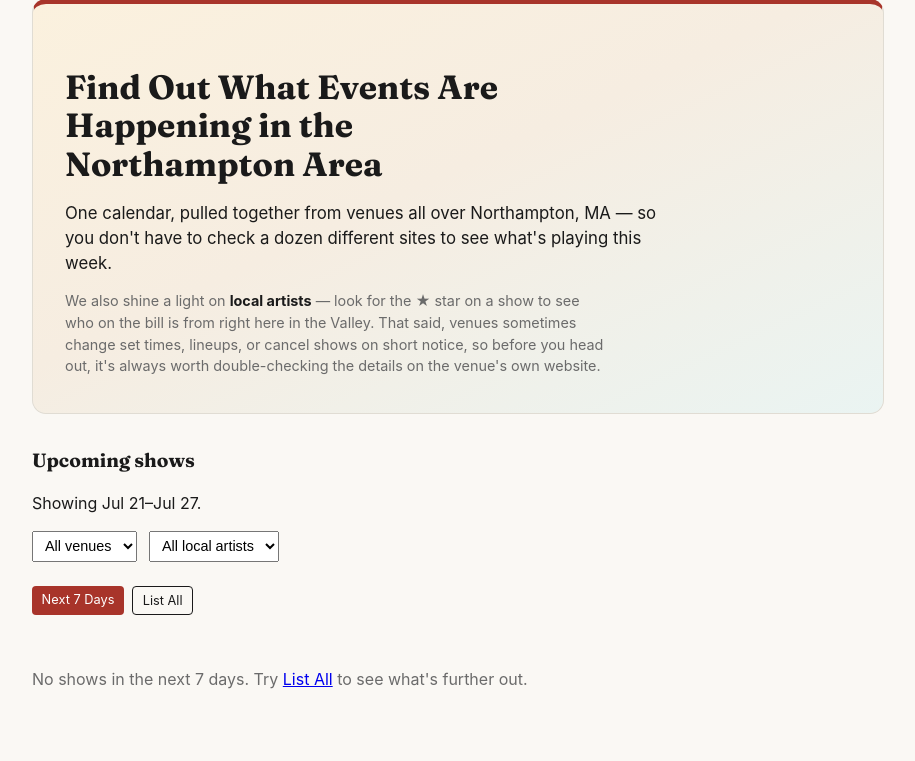
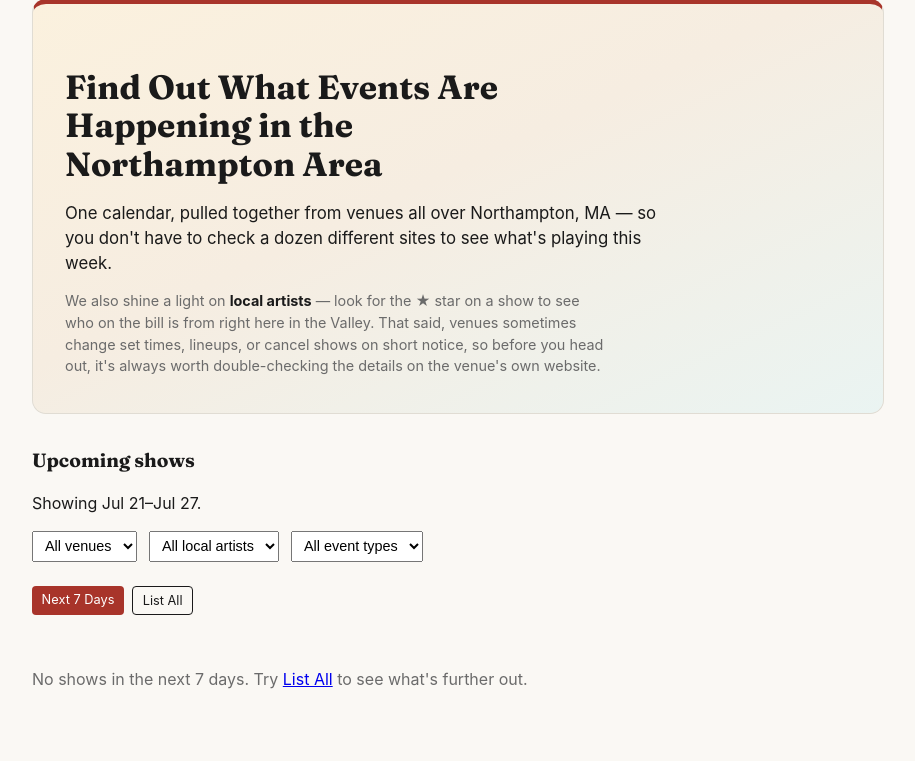
Before and after one commit to davidgrogan/localarts, a Flask app: page / in a window 1280 px wide. Shown: the part 166-927 px from the top of the page, without its empty margins (182-1097 px from the left). Run offline with Flask 3, Linux system fonts and the light colour scheme; data that the repository does not hold is empty.

Commit message:
Add event type tags: many-to-many on Event, venue default tag, quick-add UI, calendar filter

```diff
--- a/app/__init__.py
+++ b/app/__init__.py
@@ -31,6 +31,9 @@ _COLUMN_MIGRATIONS = {
     ],
     "artist": [
         ("embed_code", "TEXT"),
+    ],
+    "venue": [
+        ("default_event_type_id", "INTEGER"),
     ],
 }
 
--- a/app/routes/main.py
+++ b/app/routes/main.py
@@ -2,17 +2,19 @@ from datetime import datetime, timedelta
 
 from flask import Blueprint, render_template, request
 
-from app.models import Event, Venue, Artist
+from app.models import Event, Venue, Artist, EventType
 
 bp = Blueprint("main", __name__)
 
 
-def _base_query(venue_id, artist_id):
+def _base_query(venue_id, artist_id, event_type_id):
     query = Event.query.filter(Event.is_approved.is_(True))
     if venue_id:
         query = query.filter(Event.venue_id == venue_id)
     if artist_id:
         query = query.join(Event.artists).filter(Artist.id == artist_id)
+    if event_type_id:
+        query = query.join(Event.event_types).filter(EventType.id == event_type_id)
     return query
 
 
@@ -20,6 +22,7 @@ def _base_query(venue_id, artist_id):
 def calendar():
     venue_id = request.args.get("venue", type=int)
     artist_id = request.args.get("artist", type=int)
+    event_type_id = request.args.get("type", type=int)
     # "week" (the next 7 days) is the default landing view; "list" is the
     # full unbounded upcoming-shows list. The month-grid view was removed
     # -- it was hard to read with more than a couple of shows in a day.
@@ -32,14 +35,14 @@ def calendar():
 
     if view == "week":
         events = (
-            _base_query(venue_id, artist_id)
+            _base_query(venue_id, artist_id, event_type_id)
             .filter(Event.start_datetime >= today, Event.start_datetime < week_end)
             .order_by(Event.start_datetime.asc())
             .all()
         )
     else:
         events = (
-            _base_query(venue_id, artist_id)
+            _base_query(venue_id, artist_id, event_type_id)
             .filter(Event.start_datetime >= today)
             .order_by(Event.start_datetime.asc())
             .all()
@@ -47,6 +50,7 @@ def calendar():
 
     venues = Venue.query.order_by(Venue.name).all()
     artists = Artist.query.filter_by(is_local=True).order_by(Artist.name).all()
+    event_types = EventType.query.order_by(EventType.name).all()
 
     return render_template(
         "calendar.html",
@@ -58,6 +62,8 @@ def calendar():
         week_end=week_end - timedelta(days=1),
         venues=venues,
         artists=artists,
+        event_types=event_types,
         selected_venue=venue_id,
         selected_artist=artist_id,
+        selected_type=event_type_id,
     )
--- a/app/routes/venues.py
+++ b/app/routes/venues.py
@@ -1,7 +1,7 @@
 from flask import Blueprint, render_template, request, redirect, url_for, flash
 
-from app.models import db, Venue, Event
-from app.utils import slugify
+from app.models import db, Venue, Event, EventType
+from app.utils import slugify, get_or_create_event_type
 from app.scrapers.base import preview_scrape, run_scrape, ScrapeError
 from app.auth import require_admin
 
@@ -27,8 +27,19 @@ def list_venues():
     return render_template("venues/list.html", venues=venues)
 
 
+def _resolve_default_event_type(form):
+    """Turn a submitted venue form's default-tag select + quick-add text
+    into an EventType (or None), creating a brand-new one if needed."""
+    new_name = form.get("new_default_event_type_name", "").strip()
+    if new_name:
+        return get_or_create_event_type(new_name)
+    selected_id = form.get("default_event_type_id", "").strip()
+    return EventType.query.get(int(selected_id)) if selected_id else None
+
+
 @bp.route("/new", methods=["GET", "POST"])
 def new_venue():
+    event_types = EventType.query.order_by(EventType.name).all()
     if request.method == "POST":
         name = request.form["name"].strip()
         venue = Venue(
@@ -42,11 +53,15 @@ def new_venue():
             source_type=request.form.get("source_type", "manual"),
             scrape_config=request.form.get("scrape_config", "").strip() or "{}",
         )
+        default_tag = _resolve_default_event_type(request.form)
+        venue.default_event_type = default_tag
         db.session.add(venue)
         db.session.commit()
         flash(f"Added venue “{venue.name}”.", "success")
         return redirect(url_for("venues.detail", venue_id=venue.id))
-    return render_template("venues/form.html", venue=None, source_types=SOURCE_TYPES)
+    return render_template(
+        "venues/form.html", venue=None, source_types=SOURCE_TYPES, event_types=event_types
+    )
 
 
 @bp.route("/<int:venue_id>")
@@ -61,6 +76,7 @@ def detail(venue_id):
 @bp.route("/<int:venue_id>/edit", methods=["GET", "POST"])
 def edit_venue(venue_id):
     venue = Venue.query.get_or_404(venue_id)
+    event_types = EventType.query.order_by(EventType.name).all()
     if request.method == "POST":
         venue.name = request.form["name"].strip()
         venue.address = request.form.get("address", "").strip()
@@ -71,10 +87,13 @@ def edit_venue(venue_id):
         venue.source_type = request.form.get("source_type", "manual")
         venue.scrape_config = request.form.get("scrape_config", "").strip() or "{}"
         venue.is_active = bool(request.form.get("is_active"))
+        venue.default_event_type = _resolve_default_event_type(request.form)
         db.session.commit()
         flash(f"Updated “{venue.name}”.", "success")
         return redirect(url_for("venues.detail", venue_id=venue.id))
-    return render_template("venues/form.html", venue=venue, source_types=SOURCE_TYPES)
+    return render_template(
+        "venues/form.html", venue=venue, source_types=SOURCE_TYPES, event_types=event_types
+    )
 
 
 @bp.route("/<int:venue_id>/delete", methods=["POST"])
--- a/app/static/style.css
+++ b/app/static/style.css
@@ -244,6 +244,18 @@ h2 { font-family: var(--font-display); font-size: 1.2rem; margin-top: 2rem; }
   margin-left: 0.5rem;
   vertical-align: middle;
 }
+.type-tag {
+  display: inline-block;
+  font-size: 0.7rem;
+  font-weight: 400;
+  color: var(--teal);
+  border: 1px solid var(--teal);
+  background: var(--teal-soft);
+  border-radius: 999px;
+  padding: 0.05rem 0.5rem;
+  margin-left: 0.5rem;
+  vertical-align: middle;
+}
 .event-venue { color: var(--muted); font-size: 0.9rem; }
 .event-artists { font-size: 0.85rem; color: var(--muted); }
 .has-description {
--- a/app/templates/calendar.html
+++ b/app/templates/calendar.html
@@ -37,14 +37,20 @@
         <option value="{{ a.id }}" {% if a.id == selected_artist %}selected{% endif %}>{{ a.name }}</option>
       {% endfor %}
     </select>
-    {% if selected_venue or selected_artist %}
+    <select name="type" onchange="this.form.submit()">
+      <option value="">All event types</option>
+      {% for t in event_types %}
+        <option value="{{ t.id }}" {% if t.id == selected_type %}selected{% endif %}>{{ t.name }}</option>
+      {% endfor %}
+    </select>
+    {% if selected_venue or selected_artist or selected_type %}
       <a class="clear" href="{{ url_for('main.calendar', view=view) }}">Clear filters</a>
     {% endif %}
   </form>
 
   <div class="view-toggle">
-    <a class="btn btn-small {{ '' if view == 'week' else 'btn-secondary' }}" href="{{ url_for('main.calendar', view='week', venue=selected_venue, artist=selected_artist) }}">Next 7 Days</a>
-    <a class="btn btn-small {{ '' if view == 'list' else 'btn-secondary' }}" href="{{ url_for('main.calendar', view='list', venue=selected_venue, artist=selected_artist) }}">List All</a>
+    <a class="btn btn-small {{ '' if view == 'week' else 'btn-secondary' }}" href="{{ url_for('main.calendar', view='week', venue=selected_venue, artist=selected_artist, type=selected_type) }}">Next 7 Days</a>
+    <a class="btn btn-small {{ '' if view == 'list' else 'btn-secondary' }}" href="{{ url_for('main.calendar', view='list', venue=selected_venue, artist=selected_artist, type=selected_type) }}">List All</a>
   </div>
 
     {% if events %}
@@ -75,6 +81,7 @@
                 {% if e.ticket_url %}<a href="{{ e.ticket_url }}" target="_blank" rel="noopener" {% if e.description %}title="{{ e.description }}" class="has-description"{% endif %}>{{ e.title }}</a>{% else %}<span {% if e.description %}title="{{ e.description }}" class="has-description"{% endif %}>{{ e.title }}</span>{% endif %}
                 {% if local_artists %}<span class="local-artist-badge" title="Features {{ local_artists | map(attribute='name') | join(', ') }}">&#9733; Local Artist</span>{% endif %}
                 {% if e.genre %}<span class="genre-tag">{{ e.genre }}</span>{% endif %}
+                {% for t in e.event_types %}<span class="type-tag">{{ t.name }}</span>{% endfor %}
               </div>
               <div class="event-venue">
                 {% if e.venue.website_url %}
@@ -113,7 +120,7 @@
     {% else %}
       <p class="empty-state">
         {% if view == 'week' %}
-          No shows in the next 7 days. Try <a href="{{ url_for('main.calendar', view='list', venue=selected_venue, artist=selected_artist) }}">List All</a> to see what's further out.
+          No shows in the next 7 days. Try <a href="{{ url_for('main.calendar', view='list', venue=selected_venue, artist=selected_artist, type=selected_type) }}">List All</a> to see what's further out.
         {% elif is_admin %}
           No upcoming shows yet. <a href="{{ url_for('events.new_event') }}">Add one</a>, or add a venue and try a scrape.
         {% else %}
```
Also changed, not shown: DEPLOY.md (+6 -0 lines), app/models.py (+40 -0 lines), app/routes/events.py (+35 -5 lines), app/scrapers/base.py (+19 -15 lines), app/templates/events/form.html (+42 -1 lines), app/templates/venues/form.html (+15 -0 lines), app/utils.py (+23 -0 lines), seed.py (+14 -1 lines), README.md.
